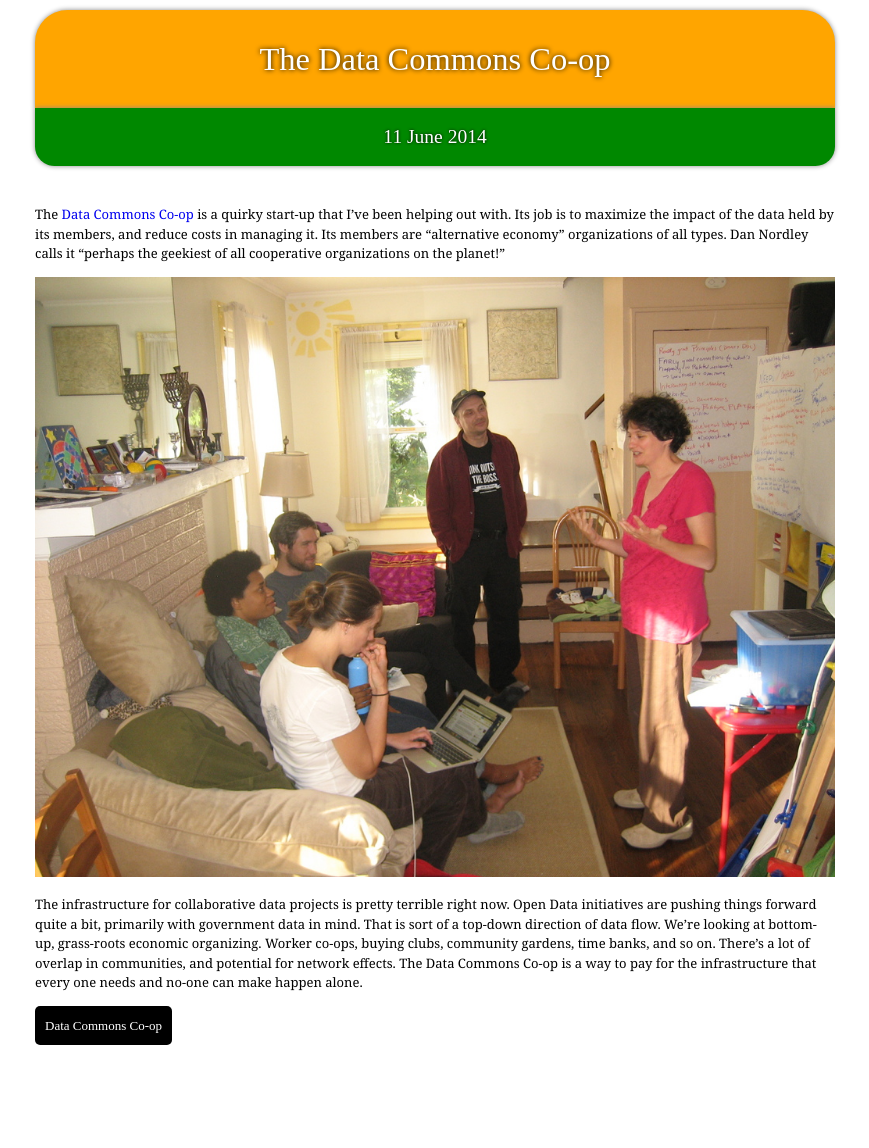
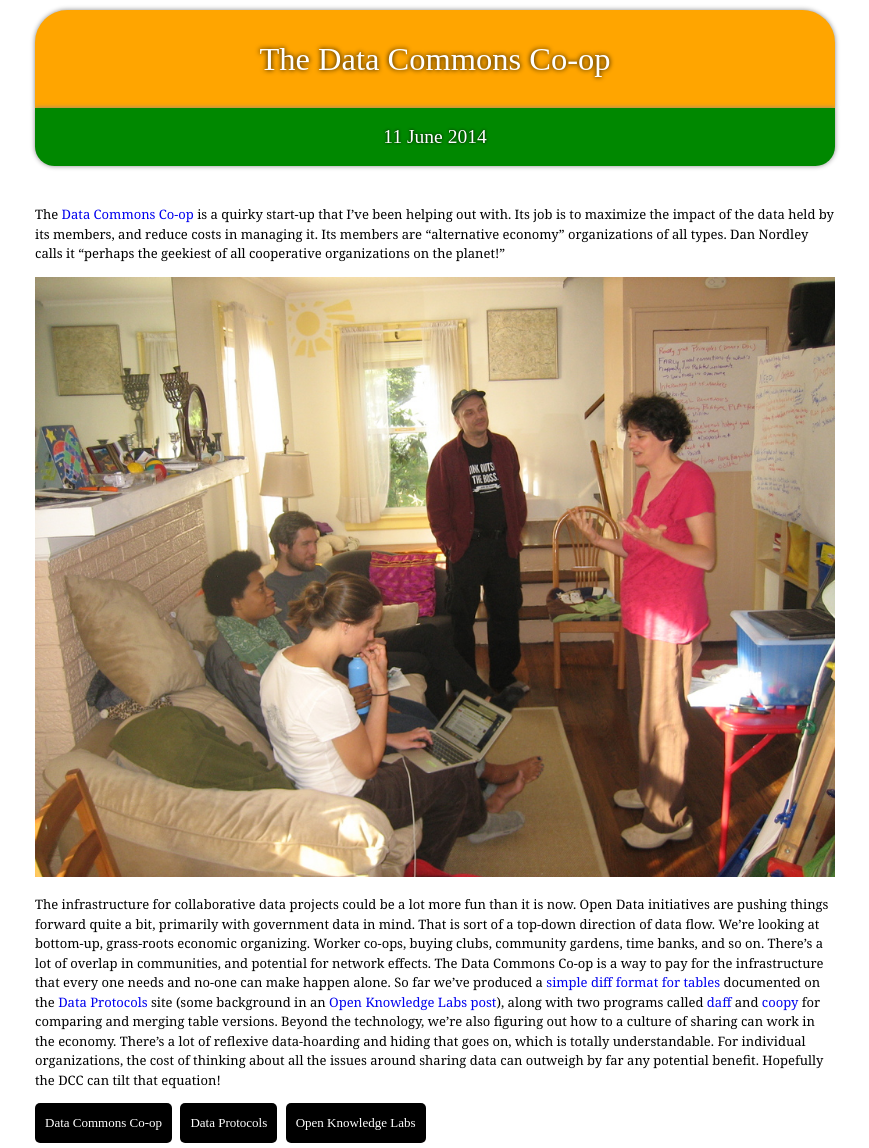
Before and after one commit to paulfitz/paulfitz.github.io, a Jekyll site: the page built from _posts/2014-06-11-data-commons-coop.md, in a window 1280 px wide. Shown: the whole page, without its empty margins (205-1074 px from the left). Built offline with Jekyll 4.4.1, drawn with Linux system fonts in a browser that asks for light colours; some web fonts are replaced; before the commit the page ends 1050 px from its top, so only the background shows below that.

Commit message:
add a little to dcc post

```diff
--- a/_posts/2014-06-11-data-commons-coop.md
+++ b/_posts/2014-06-11-data-commons-coop.md
@@ -13,8 +13,9 @@ organizations on the planet!"
 {: .max-image}
 ![DCC Retreat](/images/dcc_retreat_2013.jpg)
 
-The infrastructure for collaborative data projects is pretty terrible
-right now. Open Data initiatives are pushing things forward quite a
+The infrastructure for collaborative data projects could be a
+lot more fun than it is now.
+Open Data initiatives are pushing things forward quite a
 bit, primarily with government data in mind.  That is sort of a
 top-down direction of data flow.  We're looking at bottom-up,
 grass-roots economic organizing.  Worker co-ops, buying clubs,
@@ -22,8 +23,20 @@ community gardens, time banks, and so on.  There's a lot of
 overlap in communities, and potential for network effects.
 The Data Commons Co-op is a way to pay for the infrastructure that
 every one needs and no-one can make happen alone.
-
+So far we've produced a
+<a href="http://dataprotocols.org/tabular-diff-format/">simple diff format for tables</a> documented on the <a href="http://dataprotocols.org/">Data Protocols</a> site (some background in an <a href="http://okfnlabs.org/blog/2013/08/08/diffing-and-patching-data.html">Open Knowledge Labs post</a>),
+along with two programs called <a href="/2014/06/10/daff.html">daff</a> and
+<a href="http://share.find.coop/">coopy</a> for comparing and merging
+table versions.  Beyond the technology, we're also figuring out
+how to a culture of sharing can work in the economy.  There's
+a lot of reflexive data-hoarding and hiding that goes on, which is
+totally understandable.  For individual organizations, the cost
+of thinking about all the issues around sharing data can outweigh
+by far any potential benefit.  Hopefully the DCC can tilt that
+equation!
 
 <ul class="menu">
 <li><a href="http://datacommons.coop">Data Commons Co-op</a></li>
+<li><a href="http://dataprotocols.org/">Data Protocols</a></li>
+<li><a href="http://okfnlabs.org/">Open Knowledge Labs</a></li>
 </ul>
--- a/index.html
+++ b/index.html
@@ -14,7 +14,7 @@ layout: default
   {% unless forloop.first %}
   <div class="upper"><a href="{{ post.url }}">{{post.date | date: "%d %B %Y"}}</a></div>
   {% endunless %}
-<h2 class="front"><a href="{{ post.url }}">{{ post.title }}{% if forloop.first %}<span class="post-date">({{post.date | date: "%d %B %Y"}})</span>{% endif %}</a></h3>
+<h2 class="front"><a href="{{ post.url }}">{% if forloop.first %}<span>Recent post: </span>{% endif %}{{ post.title }}</a></h3>
 {{ post.content }}
 </div>
 {% endfor %}
```
